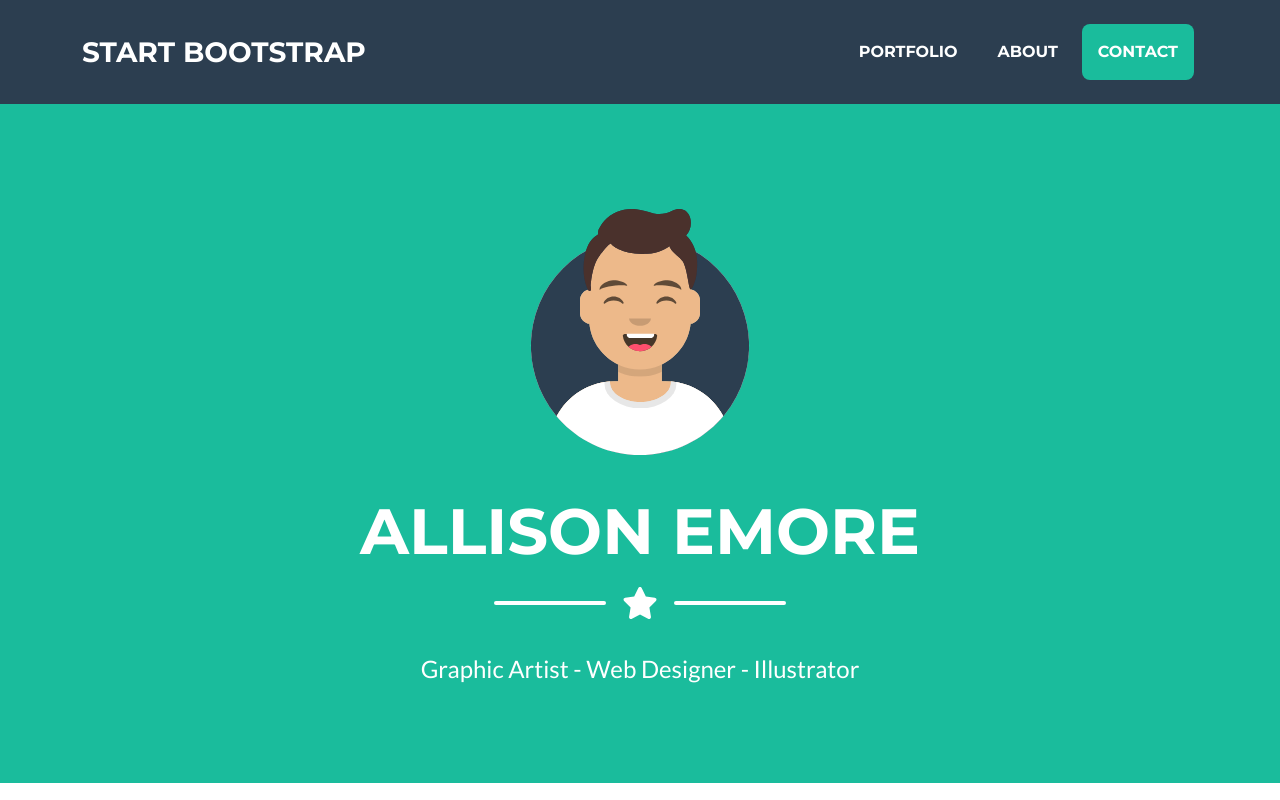
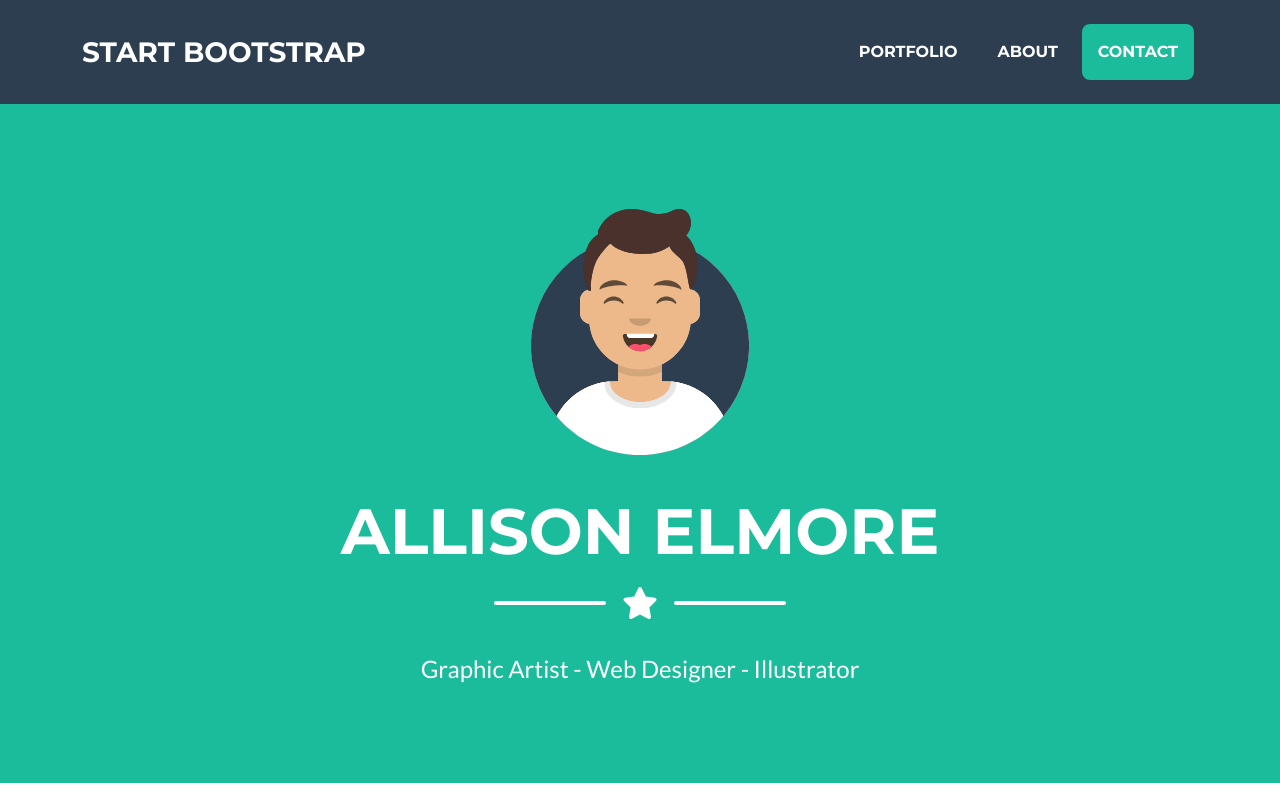
Before and after one commit to amelmore14/2025_Portfolio, a plain HTML site: page index.html in a window 1280 px wide. Shown: the top 800 px of the page. Drawn offline with nearby package versions, Linux system fonts and the light colour scheme.

Commit message:
fixed name

```diff
--- a/index.html
+++ b/index.html
@@ -81,7 +81,7 @@
           alt="..."
         />
         <!-- Masthead Heading-->
-        <h1 class="masthead-heading text-uppercase mb-0">Allison Emore</h1>
+        <h1 class="masthead-heading text-uppercase mb-0">Allison Elmore</h1>
         <!-- Icon Divider-->
         <div class="divider-custom divider-light">
           <div class="divider-custom-line"></div>
```
